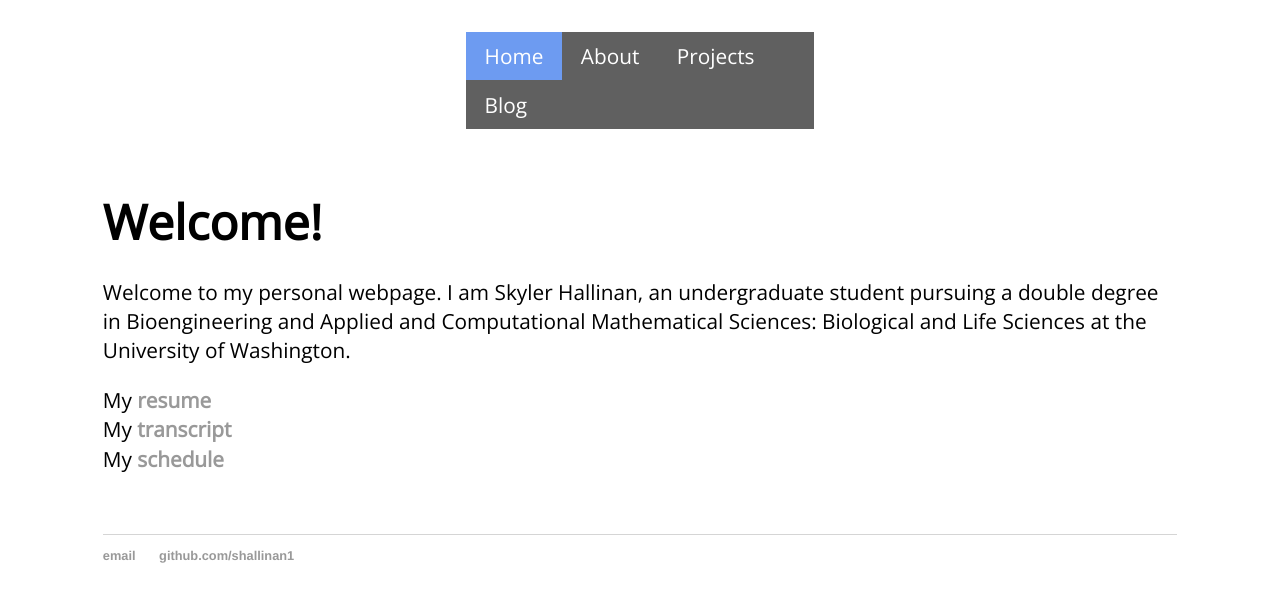
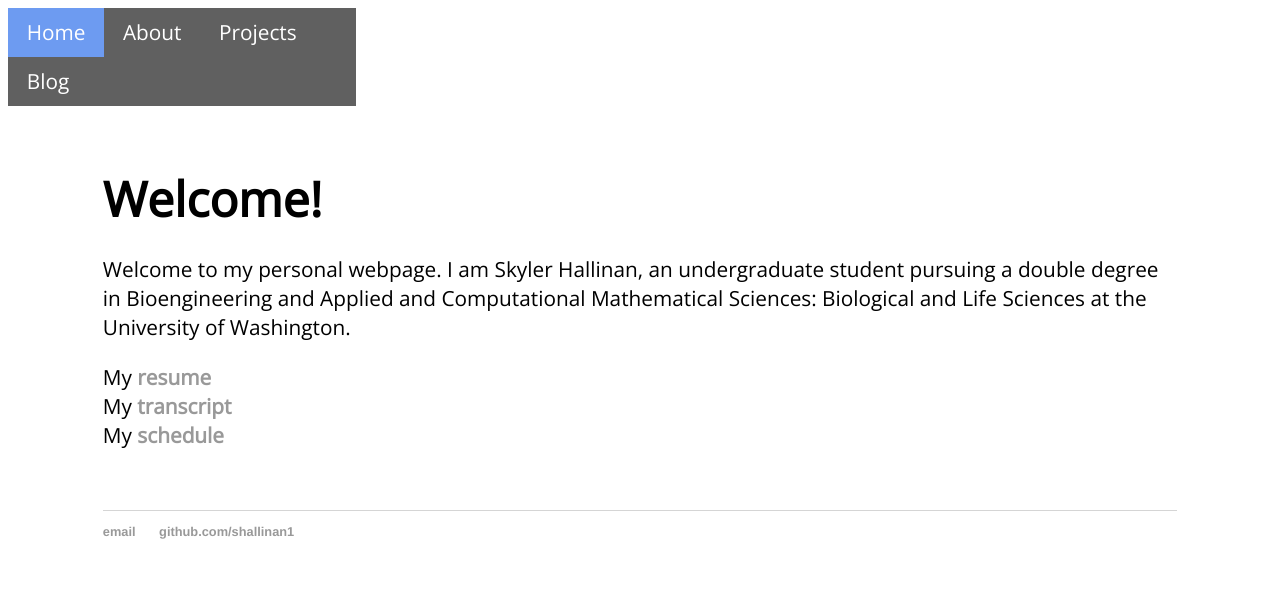
Before and after one commit to shallinan1/shallinan1.github.io, a Jekyll site: the page built from index.md, in a window 1280 px wide. Shown: the top 602 px of the page. Built offline with Jekyll 4.4.1, drawn with Linux system fonts in a browser that asks for light colours.

Commit message:
Update main.css

```diff
--- a/css/main.css
+++ b/css/main.css
@@ -1,16 +1,13 @@
-nav {
-  position: -webkit-sticky; /* Safari */
-  position: sticky;
-}
-
 nav ul {
     list-style-type: none;
-	margin: auto;
-	margin-top: 2.5%;
+	margin: 0;
     padding: 0;
     overflow: hidden;
     background-color: #606060;
 	width: 27.554%;
+    position: -webkit-sticky; /* Safari */
+    position: sticky;
+    top: 0;
 }
 
 nav li {
```
